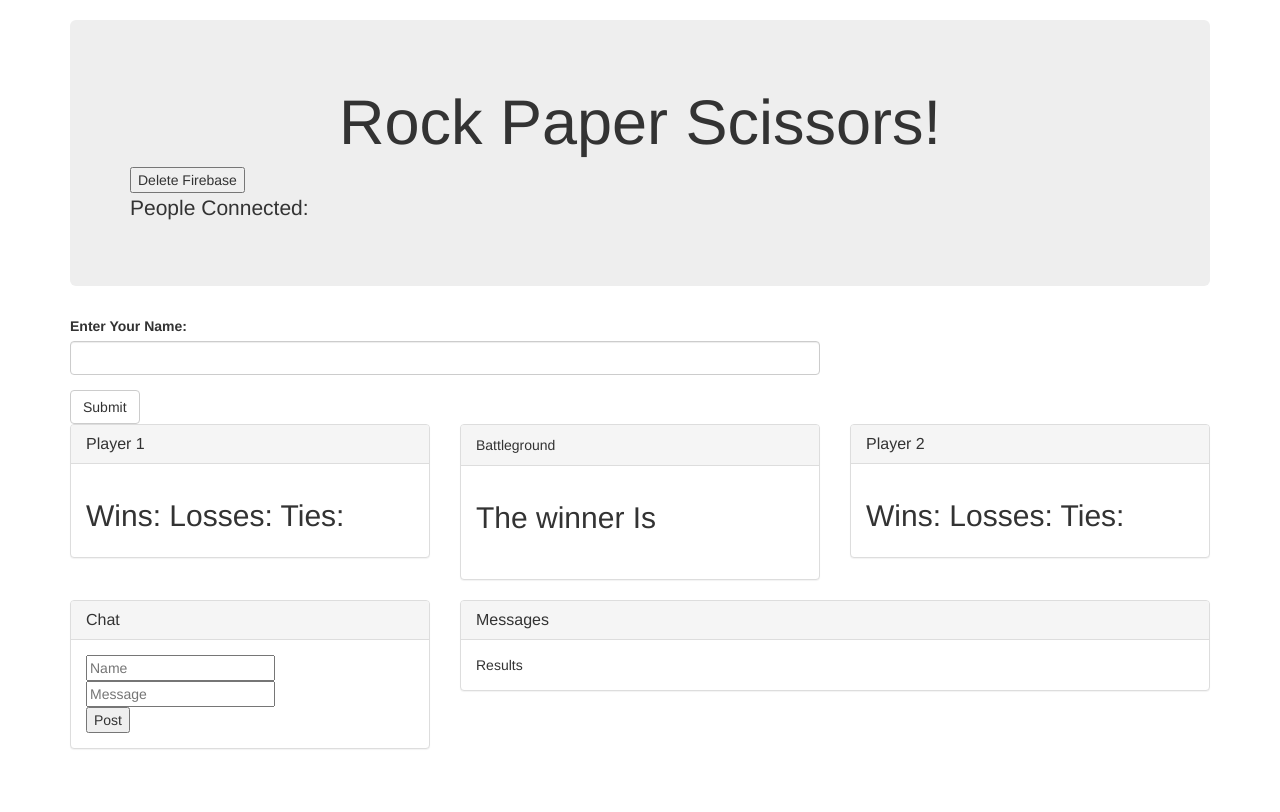
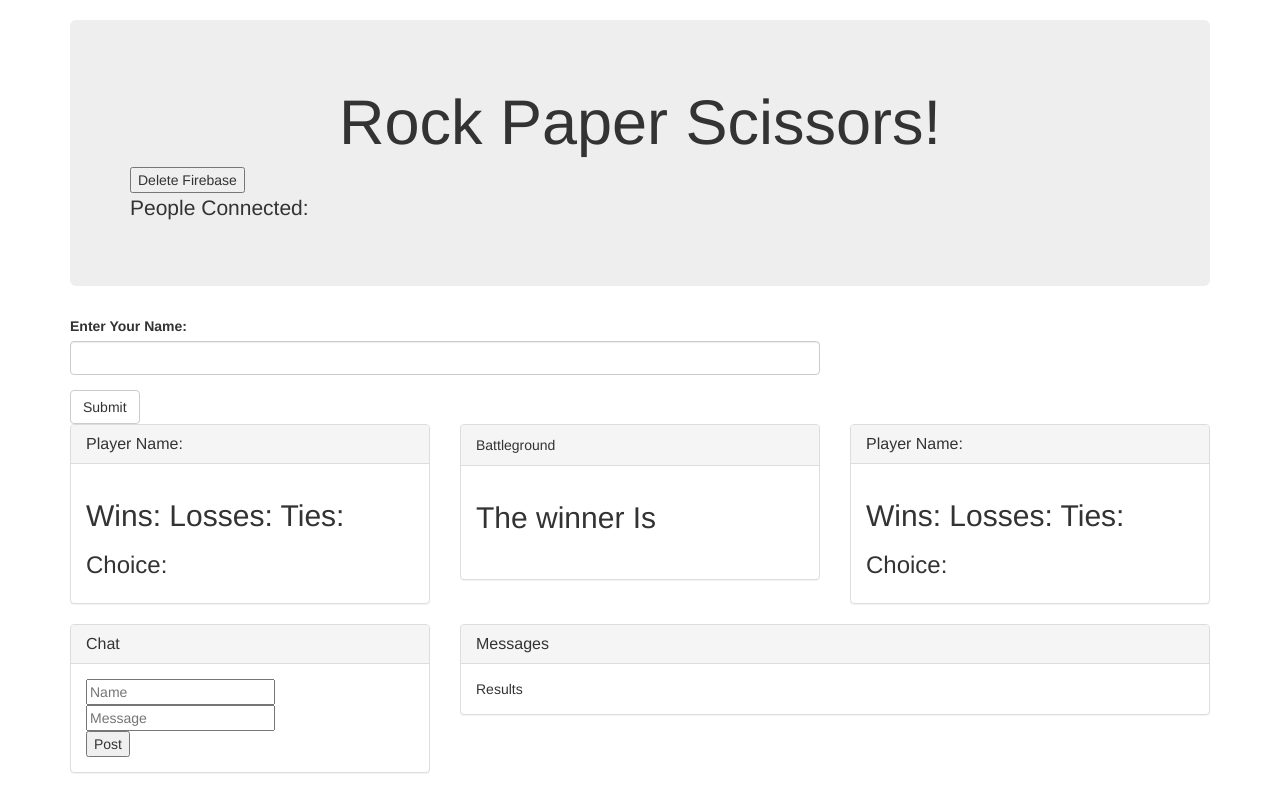
Before and after one commit to Unobtainiumrock/firebase-rps, a plain HTML site: page index.html in a window 1280 px wide. Drawn offline with nearby package versions, Linux system fonts and the light colour scheme; no server answers.

Commit message:
Add formatting to the HTML elements, and add id's to target with more data

```diff
--- a/index.html
+++ b/index.html
@@ -32,11 +32,11 @@
     </div>
 
     <div class="row">
-      <!-- Left Panel-->
+      <!-- Left Panel PLAYER 1!!!!!!-->
       <div class="col-md-4">
         <div class="panel panel-default">
           <div class="panel-heading">
-            <h3 class="panel-title"><span id="player1">Player 1</span></h3>
+            <h3 class="panel-title">Player Name: <span id="player1"></span></h3>
           </div>
           <div class="panel-body">
             <h2>
@@ -49,7 +49,9 @@
               <button class="player1-choice" data-choice="paper">Paper</button>
               <button class="player1-choice" data-choice="scissors">Scissors</button>
             </div>
-            <div id="player1-choice"></div>
+            <div>
+                <h3>Choice: <span id="player1-choice"></span></h3>
+            </div>
           </div>
         </div>
       </div>
@@ -68,11 +70,11 @@
         </div>
       </div>
 
-      <!-- Right Panel -->
+      <!-- Right Panel PLAYER 2!!!!!!-->
       <div class="col-md-4">
         <div class="panel panel-default">
           <div class="panel-heading">
-            <h3 class="panel-title"><span id="player2">Player 2</span></h3>
+            <h3 class="panel-title">Player Name:<span id="player2"></span></h3>
           </div>
           <div class="panel-body" id="">
             <h2>
@@ -85,7 +87,9 @@
               <button class="player2-choice" data-choice="paper">Paper</button>
               <button class="player2-choice" data-choice="scissors">Scissors</button>
             </div>
-            <div id="player2-choice"></div>
+            <div>
+              <h3>Choice: <span id="player2-choice"></span></h3>
+            </div>
           </div>
         </div>
       </div>
```
